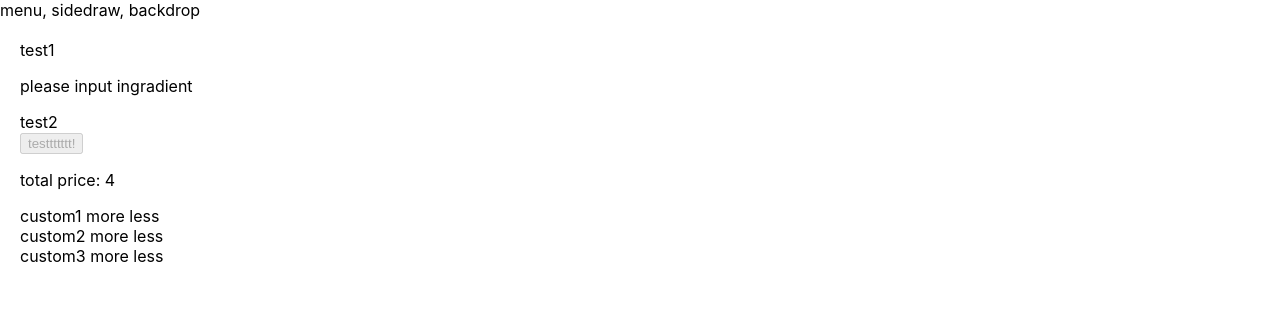
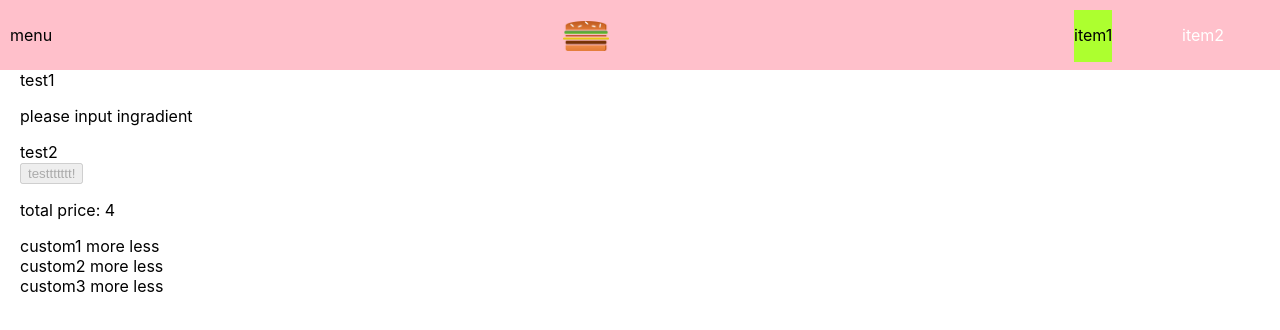
Before and after one commit to journey6061/react-b, a React (Create React App) app: page / in a window 1280 px wide. Shown: the top 330 px of the page. Built offline with nearby package versions, Linux system fonts and the light colour scheme.

Commit message:
nav added

```diff
--- a/src/component/layout/layout.js
+++ b/src/component/layout/layout.js
@@ -1,9 +1,12 @@
 import React,{Fragment} from 'react';
 import Aux from '../../hoc/aux';
 import classes from './layout.module.css';
+import Toolbar from '../nav/toolbar/toolbar'
+//import Toolbar from './toolbar/toolbar';
 
 const layout =(props)=>(
     <>
+    <Toolbar />
     <div>menu, sidedraw, backdrop</div>
     <main className={classes.main}>
         {props.children}
--- a/src/component/layout/layout.module.css
+++ b/src/component/layout/layout.module.css
@@ -1,4 +1,5 @@
 .main{
-    margin: 20px
+    margin: 20px;
+    margin-top: 50px;
 
 }
--- /dev/null
+++ b/src/component/logo/logo.js
@@ -0,0 +1,16 @@
+import React from 'react';
+import classeslogo from './logo.module.css';
+import logoDir from './burger-logo.png';
+//import classes from './layout.module.css';
+
+
+const logo =()=>{
+    return(
+        <div className={classeslogo.Logo}>
+            <img src={logoDir} alt='logo'/>
+        </div>
+    )
+
+}
+
+export default logo;
--- /dev/null
+++ b/src/component/logo/logo.module.css
@@ -0,0 +1,18 @@
+.Logo {
+    background-color: transparent;
+    border: none;
+    color: white;
+    outline: none;
+    cursor: pointer;
+    font: inherit;
+    padding: 10px;
+    height: 50px;
+    display: block;
+
+/*     width: 80%
+ */}
+
+ .Logo img{
+
+    height: 30px;
+    }
--- /dev/null
+++ b/src/component/nav/navitem/navirems/navitems.js
@@ -0,0 +1,17 @@
+import React from 'react';
+import classes from './navitems.module.css';
+
+const navitems =(props)=>{
+    return(
+        <li className={classes.Items}>
+            <a href={props.link}
+            className={props.active?classes.active:null}
+            >
+                {props.children}
+            </a>
+        </li>
+
+    )
+}
+
+export default navitems;
--- /dev/null
+++ b/src/component/nav/navitem/navirems/navitems.module.css
@@ -0,0 +1,23 @@
+.Items{
+       width: 50%;
+       margin: 0;
+       display: flex;
+       height: 100%;
+       align-items: center;
+       float: left;
+    }
+
+    .Items a{
+        color: white;
+        text-decoration: none;
+        height: 100%;
+        border-bottom: 2px solid transparent;
+        box-sizing: border-box;
+        display: block
+     }
+     .Items a:hover,
+     .Items a:active,
+     .Items a.active{
+         background: greenyellow;
+         color: black;
+     }
--- /dev/null
+++ b/src/component/nav/navitem/navitem.js
@@ -0,0 +1,16 @@
+import React from 'react';
+import Navitems from './navirems/navitems';
+import classes from './navitem.module.css'
+
+const navitem =()=>{
+    return(
+        <div>
+            <ul className={classes.Navitem}>
+                <Navitems link='/' active>item1</Navitems>
+                <Navitems link='/'>item2</Navitems>
+            </ul>
+        </div>
+    )
+}
+
+export default navitem;
--- /dev/null
+++ b/src/component/nav/navitem/navitem.module.css
@@ -0,0 +1,3 @@
+.Navitem{
+    margin: 0
+}
--- /dev/null
+++ b/src/component/nav/toolbar/toolbar.js
@@ -0,0 +1,22 @@
+import React from 'react';
+import classes from './toolbar.module.css';
+import Logo from '../../logo/logo';
+import Navitem from '../navitem/navitem'
+
+const toolbar=()=>{
+    return(
+        <div className={classes.Toolbar}>
+            <div className={classes.Menu}>
+                menu
+            </div>
+            <div className={classes.Logo}>
+                <Logo />
+            </div>
+            <div className={classes.Navitem}>
+                <Navitem />
+            </div>
+        </div>
+    )
+}
+
+export default toolbar;
--- /dev/null
+++ b/src/component/nav/toolbar/toolbar.module.css
@@ -0,0 +1,35 @@
+.Toolbar{
+        background-color: transparent;
+        border: none;
+        color: black;
+        outline: none;
+        font: inherit;
+        padding: 10px;
+        position: fixed;
+        width: 100%;
+        height: 50px;
+        line-height: 50px;
+        background: pink
+
+}
+
+.Toolbar .Menu{
+    width: 10%;
+    float: left;
+    display: inline-block;
+    cursor: pointer;
+}
+
+.Toolbar .Logo{
+    width: 70%;
+    text-align: center;
+    display: inline-block;
+    float: left;
+}
+
+.Toolbar .Navitem{
+    width: 20%;
+    text-align: center;
+    display: inline-block;
+    float: left;
+}
--- a/src/container/burgerbuilder/burgerbuilder.js
+++ b/src/container/burgerbuilder/burgerbuilder.js
@@ -5,7 +5,7 @@ import Burgercontrols from '../../component/burger/burgercontrols/burgercontrols
 import UI from '../../component/UI/ui';
 import Ordersummery from '../../component/burger/ordersummery';
 import Backdrop from '../../component/UI/backdrop';
-import Button from '../../component/UI/button/button'
+import Button from '../../component/UI/button/button';
 import Checkbutton from '../../component/burger/checkbutton';
 import Price from '../../component/burger/price'
 
@@ -81,7 +81,6 @@ class burgerbuilder extends Component {
             <>
 {/*             <Price customprice={this.state.baseprice} />
  */}
-
             <Burger ingra={this.state.ingradience} buy={this.purchasable}/>
             <Backdrop show={this.state.purchasing} hidden={this.hiddencheck}/>
             <UI show={this.state.purchasing}>
```
Also changed, not shown: src/component/logo/burger-logo.png (added).
